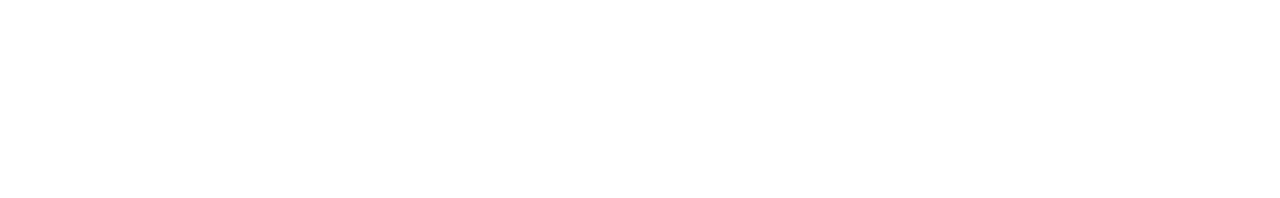
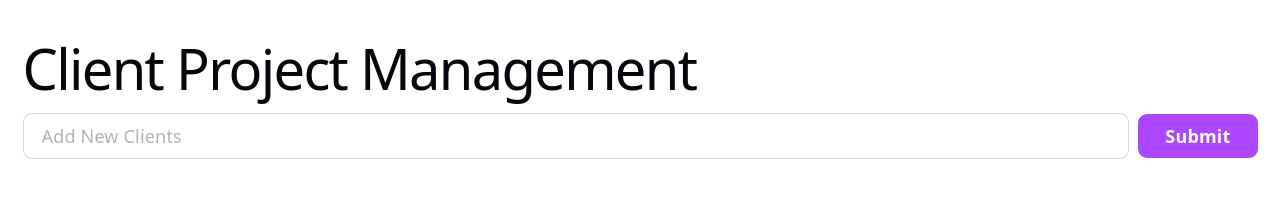
Before and after one commit to Aididsabri/client-project-management, a website built with Vite: page index.html in a window 1280 px wide. Built offline with nearby package versions, Linux system fonts and the light colour scheme.

Commit message:
Simple layout created in html

```diff
--- a/index.html
+++ b/index.html
@@ -2,16 +2,28 @@
 <html lang="en">
   <head>
     <meta charset="UTF-8" />
-    <link rel="stylesheet" href="src/style.css">
+    <link rel="stylesheet" href="src/style.css" />
     <link rel="icon" type="image/svg+xml" href="/favicon.svg" />
     <meta name="viewport" content="width=device-width, initial-scale=1.0" />
     <title>Client Project Management</title>
   </head>
   <body>
-    <div>
-
-    </div>
+    <section class="container p-5">
+      <h1>Client Project Management</h1>
+      <div class="flex items-center space-x-2">
+        <input
+          type="text"
+          placeholder="Add New Clients"
+          class="w-full px-4 py-2 border border-gray-300 rounded-lg focus:ring-2 focus:ring-purple-500 focus:outline-none"
+        />
+        <button
+          type="submit"
+          class="px-6 py-2 bg-purple-500 text-white font-semibold rounded-lg hover:bg-purple-700 transition-colors"
+        >
+          Submit
+        </button>
+      </div>
+    </section>
   </body>
-
 </html>
 <script type="module" src="/src/main.js"></script>
```
